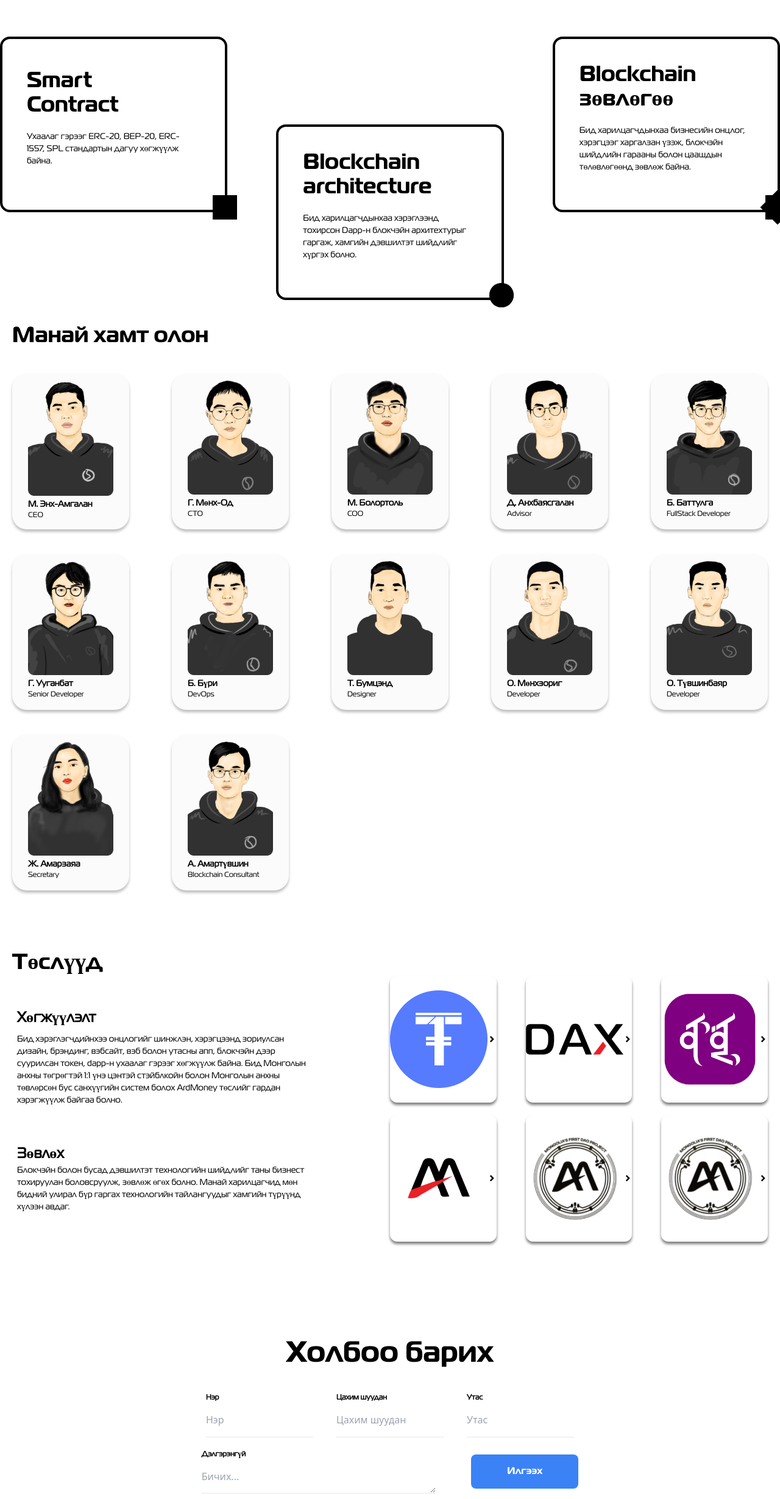
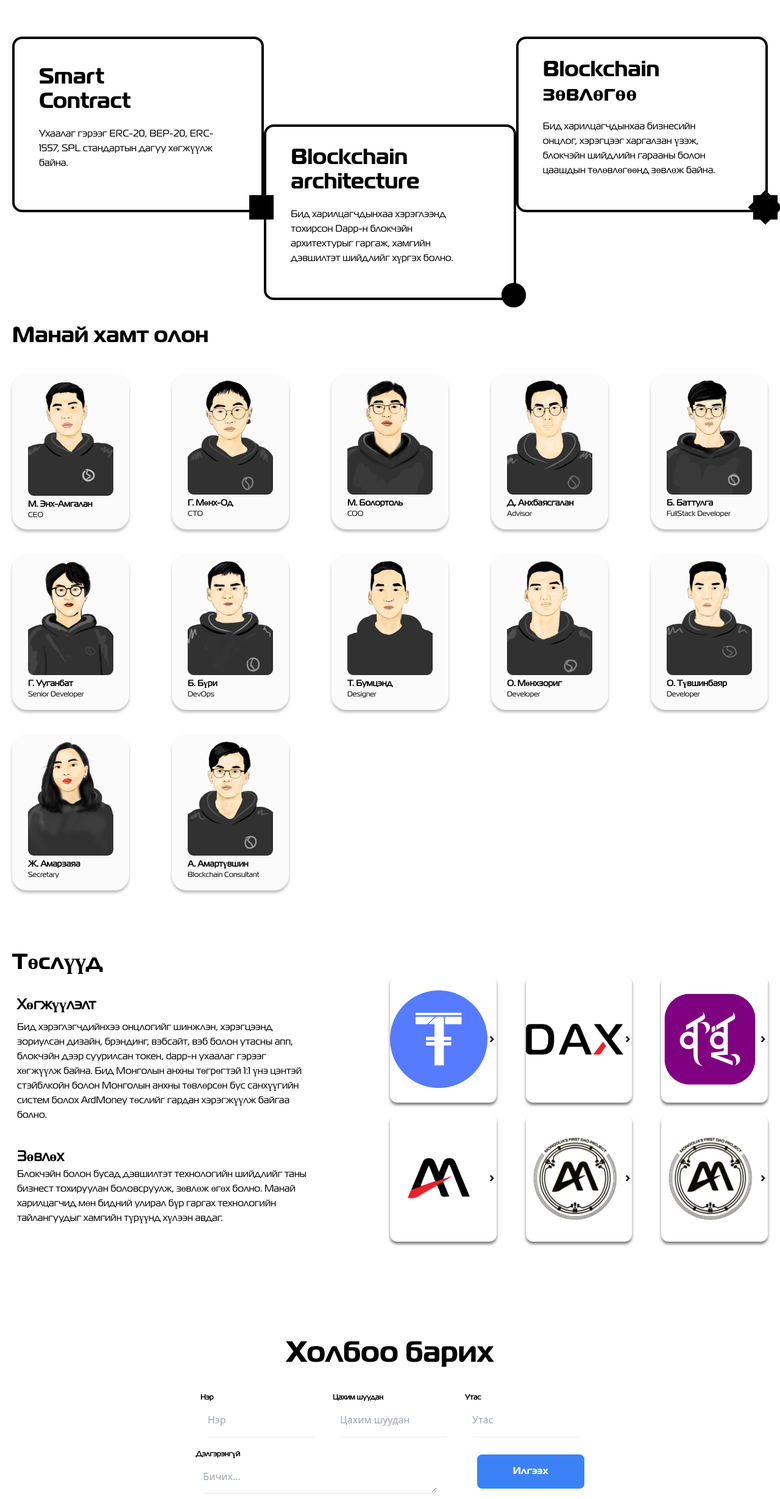
Before and after one commit to Tuvshinbayar1234/diverse.v2, a React (Create React App) app: page / in a window 1280 px wide. Shown: the part 1548-4006 px from the top of the page at 61% size. Built offline with nearby package versions, Linux system fonts and the light colour scheme.

Commit message:
fixed miner fix

```diff
--- a/src/App.js
+++ b/src/App.js
@@ -74,22 +74,22 @@ function App(){
           <div className="w-6/12 flex justify-evenly space-x-5">
              <div className="flex flex-col">
                <h1 className="text-xs font-bold" style={{fontFamily:'MagistralRegular'}}>Нэр</h1>
-               <input className="w-44 py-4 outline-none border-b" placeholder="Нэр" />
+               <input className="w-44 py-4 outline-none border-b ml-3" placeholder="Нэр" />
              </div>
              <div className="flex flex-col">
                <h1 className="text-xs font-bold" style={{fontFamily:'MagistralRegular'}}>Цахим шуудан</h1>
-               <input className=" w-44 py-4 outline-none border-b" placeholder="Цахим шуудан" />
+               <input className=" w-44 py-4 outline-none border-b ml-3" placeholder="Цахим шуудан" />
              </div>
              <div className="flex flex-col">
                <h1 className="text-xs font-bold" style={{fontFamily:'MagistralRegular'}}>Утас</h1>
-               <input className=" w-44 py-4 outline-none border-b" placeholder="Утас" />
+               <input className=" w-44 py-4 outline-none border-b ml-3" placeholder="Утас" />
              </div>
           </div>
           <div className="w-6/12 py-5">
-            <div className="flex justify-evenly lg:space-x-14 xl:space-x-12 sm:space-x-20">
+            <div className="flex justify-evenly lg:space-x-14 xl:space-x-16 sm:space-x-20">
               <div className="flex flex-col">
                 <h1 className="text-xs font-bold" style={{fontFamily:'MagistralRegular'}}>Дэлгэрэнгүй</h1>
-                <textarea id="message" className="h-14 lg:w-96 sm:w-80 py-4 outline-none border-b" placeholder="Бичих..."></textarea>
+                <textarea id="message" className="h-14 lg:w-96 sm:w-80 py-4 outline-none border-b ml-3" placeholder="Бичих..."></textarea>
               </div>
 
               <div className="flex flex-col items-center justify-center">
--- a/src/Components/Projects/Projects.js
+++ b/src/Components/Projects/Projects.js
@@ -178,11 +178,11 @@ const Projects = () => {
                         <div className='w-2/4 flex flex-col justify-evenly'>
                             <div className='py-2'>
                                 <h1 className='font-bold text-2xl px-2' style={{fontFamily:'MagistralRegular'}}>Хөгжүүлэлт</h1>
-                                <p className='py-2 px-2 text-sm w-4/5' style={{fontFamily:'MagistralRegular'}}>Бид хэрэглэгчдийнхээ онцлогийг шинжлэн, хэрэгцээнд зориулсан дизайн, брэндинг, вэбсайт, вэб болон утасны апп, блокчэйн дээр суурилсан токен, dapp-н ухаалаг гэрээг хөгжүүлж байна. Бид Монголын анхны төгрөгтэй 1:1 үнэ цэнтэй стэйблкойн болон Монголын анхны төвлөрсөн бус санхүүгийн систем болох ArdMoney төслийг гардан хэрэгжүүлж байгаа болно.</p>
+                                <p className='py-2 px-2 w-4/5' style={{fontFamily:'MagistralRegular'}}>Бид хэрэглэгчдийнхээ онцлогийг шинжлэн, хэрэгцээнд зориулсан дизайн, брэндинг, вэбсайт, вэб болон утасны апп, блокчэйн дээр суурилсан токен, dapp-н ухаалаг гэрээг хөгжүүлж байна. Бид Монголын анхны төгрөгтэй 1:1 үнэ цэнтэй стэйблкойн болон Монголын анхны төвлөрсөн бус санхүүгийн систем болох ArdMoney төслийг гардан хэрэгжүүлж байгаа болно.</p>
                             </div>
                             <div className=''>
                                 <h1 className='font-bold text-2xl px-2' style={{fontFamily:'MagistralRegular'}}>Зөвлөх</h1>
-                                <p className='px-2 text-sm w-4/5' style={{fontFamily:'MagistralRegular'}}>Блокчэйн болон бусад дэвшилтэт технологийн шийдлийг таны бизнест тохируулан боловсруулж, зөвлөж өгөх болно. Манай харилцагчид мөн бидний улирал бүр гаргах технологийн тайлангуудыг хамгийн түрүүнд хүлээн авдаг.</p>
+                                <p className='px-2 w-4/5' style={{fontFamily:'MagistralRegular'}}>Блокчэйн болон бусад дэвшилтэт технологийн шийдлийг таны бизнест тохируулан боловсруулж, зөвлөж өгөх болно. Манай харилцагчид мөн бидний улирал бүр гаргах технологийн тайлангуудыг хамгийн түрүүнд хүлээн авдаг.</p>
                                 {/* <p className='px-2 py-2'>Манай компани нь 2020 онд Монгол Улсад мэдээллийн технологийн чиглэлээр үйл ажиллагаа эрхлэхээр үүсгэн байгуулагдсан бөгөөд бид одоогоор 4 бүтээгдэхүүнийг амжилттай хөгжүүлээд хэрэглээнд нэвтрүүлсэн байна.</p> */}
                             </div>
                         </div>
--- a/src/Components/weWork/WeWork.js
+++ b/src/Components/weWork/WeWork.js
@@ -2,12 +2,12 @@ import React from 'react'
 
 const WeWork = () => {
     return (
-        <div className='w-full pt-10 sm:py-10'>
+        <div className='w-full pt-10 sm:py-10 px-5'>
             <div className='container mx-auto hidden xl:block'>
-                <div className='flex justify-evenly space-x-20 w-full '>
+                <div className='flex justify-between w-full '>
                     <span id='WeWork' class="relative w-128 h-72 flex-col inline-flex justify-center border-black rounded-2xl border-4">
                     <h1 className=' text-4xl w-3/12 mx-10 font-bold' style={{fontFamily: 'Magistral'}}>Smart Contract</h1>
-                        <p className=' text-sm w-3/4 mx-10 py-5' style={{fontFamily:'MagistralRegular'}}>Ухаалаг гэрээг ERC-20, BEP-20, ERC-1557, SPL стандартын дагуу хөгжүүлж байна.</p>
+                        <p className=' w-3/4 mx-10 py-5' style={{fontFamily:'MagistralRegular'}}>Ухаалаг гэрээг ERC-20, BEP-20, ERC-1557, SPL стандартын дагуу хөгжүүлж байна.</p>
                         <span class="flex absolute h-10 w-10 top-0 right-0 mt-64 -mr-5">
                             <span class="absolute inline-flex h-full w-full bg-black opacity-75"></span>
                             <span class="relative inline-flex h-10 w-10 bg-black"></span>
@@ -15,7 +15,7 @@ const WeWork = () => {
                     </span>
                     <span class="relative w-128 h-72 flex-col inline-flex justify-center mt-36 border-black rounded-2xl border-4">
                     <h1 className=' text-4xl w-3/12 mx-10 font-bold' style={{fontFamily: 'Magistral'}}>Blockchain architecture</h1>
-                        <p className=' text-sm w-3/4 mx-10 py-5' style={{fontFamily:'MagistralRegular'}}>Бид харилцагчдынхаа хэрэглээнд тохирсон Dapp-н блокчэйн архитехтурыг гаргаж, хамгийн дэвшилтэт шийдлийг хүргэх болно.</p>
+                        <p className=' w-3/4 mx-10 py-5' style={{fontFamily:'MagistralRegular'}}>Бид харилцагчдынхаа хэрэглээнд тохирсон Dapp-н блокчэйн архитехтурыг гаргаж, хамгийн дэвшилтэт шийдлийг хүргэх болно.</p>
                         <span class="flex absolute h-10 w-10 top-0 right-0 mt-64 -mr-5">
                             <span class="absolute inline-flex h-full w-full rounded-full bg-black opacity-75"></span>
                             <span class="relative inline-flex rounded-full h-10 w-10 bg-black"></span>
@@ -23,7 +23,7 @@ const WeWork = () => {
                     </span>
                     <span class="relative w-128 h-72 flex-col inline-flex justify-center border-black rounded-2xl border-4">
                     <h1 className=' text-4xl w-3/12 mx-10 font-bold' style={{fontFamily: 'Magistral'}}>Blockchain зөвлөгөө</h1>
-                        <p className=' text-sm w-3/4 mx-10 py-5' style={{fontFamily:'MagistralRegular'}}>Бид харилцагчдынхаа бизнесийн онцлог, хэрэгцээг харгалзан үзэж, блокчэйн шийдлийн гарааны болон цаашдын төлөвлөгөөнд зөвлөж байна.</p>
+                        <p className=' w-3/4 mx-10 py-5' style={{fontFamily:'MagistralRegular'}}>Бид харилцагчдынхаа бизнесийн онцлог, хэрэгцээг харгалзан үзэж, блокчэйн шийдлийн гарааны болон цаашдын төлөвлөгөөнд зөвлөж байна.</p>
                         <span class="flex absolute h-10 w-10 top-0 right-0 mt-64 -mr-5">
                             <span class="absolute inline-flex h-full w-full bg-black opacity-75"></span>
                             <span class="relative inline-flex h-10 w-10 bg-black"></span>
@@ -40,15 +40,15 @@ const WeWork = () => {
                 <div className='flex flex-col justify-center items-center px-5'>
                     <span class="w-full h-40 flex-col flex justify-center rounded-2xl">
                     <h1 className='text-2xl text-left font-bold' style={{fontFamily: 'Magistral'}}>Smart Contract</h1>
-                    <p className=' text-sm w-full mx-1' style={{fontFamily:'MagistralRegular'}}>Ухаалаг гэрээг ERC-20, BEP-20, ERC-1557, SPL стандартын дагуу хөгжүүлж байна.</p>
+                    <p className=' w-full mx-1' style={{fontFamily:'MagistralRegular'}}>Ухаалаг гэрээг ERC-20, BEP-20, ERC-1557, SPL стандартын дагуу хөгжүүлж байна.</p>
                     </span>
                     <span class="w-full h-28 flex-col flex rounded-2xl">
                     <h1 className='text-2xl w-9/12 font-bold' style={{fontFamily: 'Magistral'}}>Blockchain architecture</h1>
-                    <p className=' text-sm w-full' style={{fontFamily:'MagistralRegular'}}>Бид харилцагчдынхаа хэрэглээнд тохирсон Dapp-н блокчэйн архитехтурыг гаргаж, хамгийн дэвшилтэт шийдлийг хүргэх болно.</p>
+                    <p className=' w-full' style={{fontFamily:'MagistralRegular'}}>Бид харилцагчдынхаа хэрэглээнд тохирсон Dapp-н блокчэйн архитехтурыг гаргаж, хамгийн дэвшилтэт шийдлийг хүргэх болно.</p>
                     </span>
                     <span class="w-full h-40 pt-5 flex-col flex justify-center rounded-2xl">
                     <h1 className='text-2xl text-left font-bold w-3/12' style={{fontFamily: 'Magistral'}}>Blockchain зөвлөгөө</h1>
-                        <p className=' text-sm w-full mx-1' style={{fontFamily:'MagistralRegular'}}>Бид харилцагчдынхаа бизнесийн онцлог, хэрэгцээг харгалзан үзэж, блокчэйн шийдлийн гарааны болон цаашдын төлөвлөгөөнд зөвлөж байна.</p>
+                        <p className=' w-full mx-1' style={{fontFamily:'MagistralRegular'}}>Бид харилцагчдынхаа бизнесийн онцлог, хэрэгцээг харгалзан үзэж, блокчэйн шийдлийн гарааны болон цаашдын төлөвлөгөөнд зөвлөж байна.</p>
 
                     </span>
                 </div>
```
Also changed, not shown: 10 other files (tests, documents, lock files or other folders).
